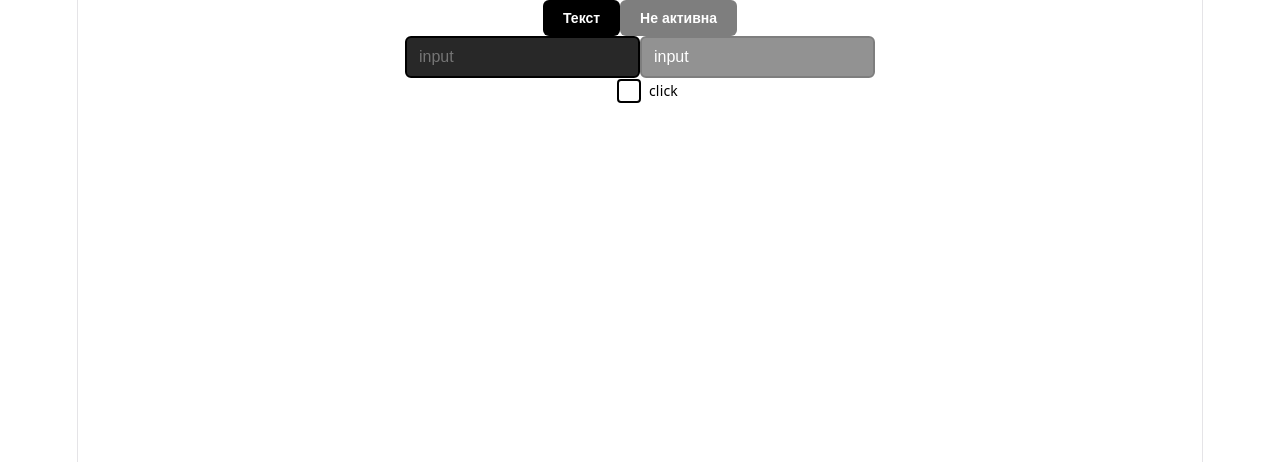
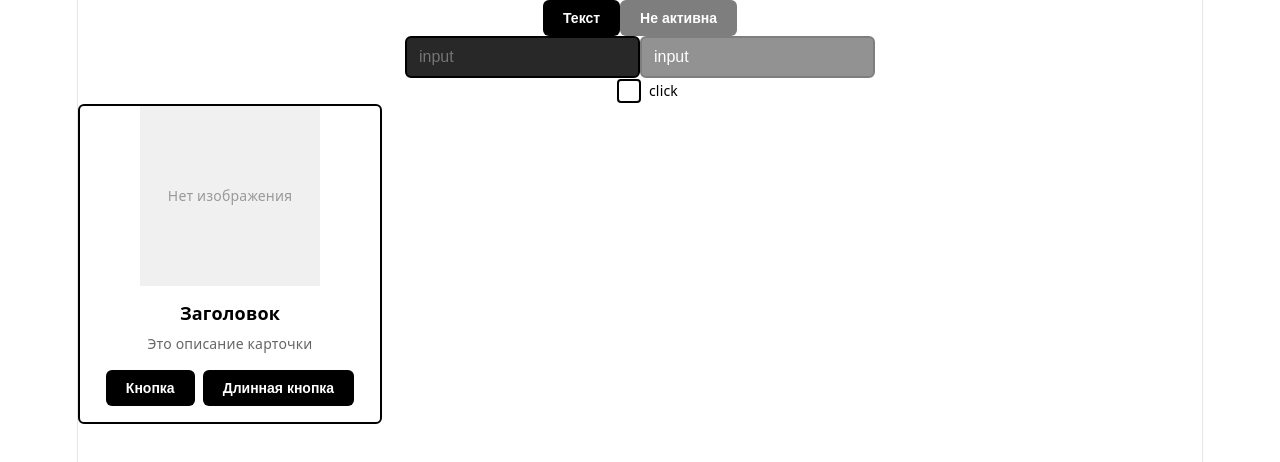
Before and after one commit to Dana8378/practice-project, a React (Vite) app: page / in a window 1280 px wide. Shown: the top 462 px of the page. Built offline with nearby package versions, Linux system fonts and the light colour scheme.

Commit message:
create component card

```diff
--- a/src/App.tsx
+++ b/src/App.tsx
@@ -3,6 +3,7 @@ import { useState } from 'react';
 import { Button } from './components/UI/Button'
 import { Input } from './components/UI/Input/Input'
 import { CheckBox } from './components/UI/CheckBox'
+import { Card } from './components/UI/Card';
 
 function App() {
   const [inputValue, setInputValue] = useState('');
@@ -30,6 +31,16 @@ function App() {
           onChange={setIsChecked}
         />
       </div>
+
+      <div>
+        <Card
+          title="Заголовок"
+          description='Это описание карточки'
+        >
+              <Button>Кнопка</Button>
+              <Button>Длинная кнопка</Button>
+        </Card>
+      </div>
     </div>
   )
 }
--- /dev/null
+++ b/src/components/UI/Card/Card.module.css
@@ -0,0 +1,80 @@
+.card {
+    max-width: 300px;
+    border: 2px solid black;
+    border-radius: 6px;
+    overflow: hidden;
+    background: white;
+}
+
+.card.clickable {
+    cursor: pointer;
+}
+
+.card.clickable:hover {
+    transform: translateY(-4px);
+    box-shadow: 0 8px 24px rgba(0, 0, 0, 0.1);
+}
+
+.imageContainer {
+    width: 100%;
+    height: 180px;
+    display: flex;
+    align-items: center;
+    justify-content: center;
+    overflow: hidden;
+}
+
+.image {
+    width: 100%;
+    height: 100%;
+}
+
+.placeholder {
+    display: flex;
+    flex-direction: column;
+    align-items: center;
+    justify-content: center;
+    color: rgb(153, 153, 153);
+    width: 180px;
+    height: 180px;
+    background: rgb(240, 240, 240);
+}
+
+.placeholderText {
+    font-size: 14px;
+}
+
+.placeholderIcon {
+
+}
+
+.content {
+    padding: 16px;
+    display: flex;
+    flex-direction: column;
+    gap: 8px;
+}
+
+.title {
+    margin: 0;
+    font-size: 18px;
+    font-weight: 600;
+    line-height: 1.3;
+    color: black;
+}
+
+.description {
+    margin: 0;
+    font-size: 14px;
+    line-height: 1.5;
+    color: rgb(102, 102, 102);
+}
+
+.actions {
+    margin-top: 8px;
+    display: flex;
+    align-items: center;
+    justify-content: center;
+    gap: 8px;
+    flex-wrap: wrap;
+}
--- /dev/null
+++ b/src/components/UI/Card/Card.tsx
@@ -0,0 +1,45 @@
+import { Children } from 'react';
+import styles from './Card.module.css';
+
+interface CardProps {
+    title: string;
+    description?: string;
+    imageUrl?: string;
+    children?: React.ReactNode;
+    onClick?: () => void;
+}
+
+export const Card = ({
+    title,
+    description,
+    imageUrl,
+    children,
+    onClick,
+}: CardProps) => {
+
+    return(
+        <div
+        className={`${styles.card} ${onClick ? styles.clickable : ''}`}
+        onClick={onClick}>
+            <div className={styles.imageContainer}>
+                {imageUrl ? (
+                    <img
+                        src={imageUrl}
+                        alt={title}
+                        className={styles.image}
+                    />
+                ) : (
+                    <div className={styles.placeholder}>
+                        <span className={styles.placeholderText}>Нет изображения</span>
+                    </div>
+                )}
+            </div>
+
+            <div className={styles.content}>
+                <h3 className={styles.title}>{title}</h3>
+                {description && <p className={styles.description}>{description}</p>}
+                {children && <div className={styles.actions}>{children}</div>}
+            </div>
+        </div>
+    )
+}
--- /dev/null
+++ b/src/components/UI/Card/index.ts
@@ -0,0 +1 @@
+export { Card } from './Card';
```
